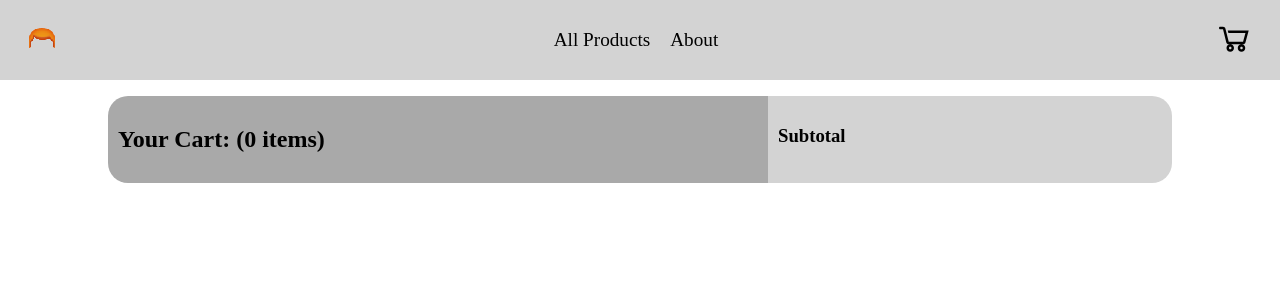
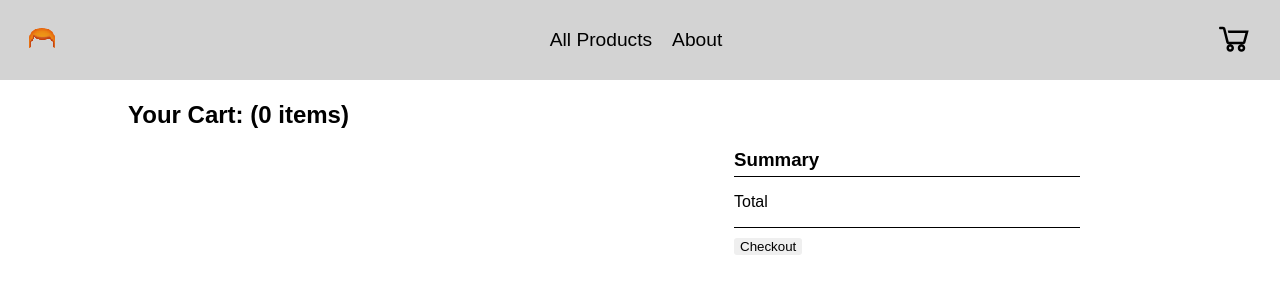
Before and after one commit to FrickTob/Ecommerce-Frontend, a React (Create React App) app: page /my-cart in a window 1280 px wide. Shown: the top 300 px of the page. Built offline with nearby package versions, Linux system fonts and the light colour scheme.

Commit message:
Style Updates

```diff
--- a/src/components/CartItem.js
+++ b/src/components/CartItem.js
@@ -5,9 +5,13 @@ const CartItem = ({item, quantity, onClick}) => {
   return (
     <div className='cartItemBox'>
       <img className='cartItemImg' alt='' src={item.product_image}></img>
-      <h3 className='cartItemTitle'>{item.product_title}</h3>
-      <h4 className='cartItemQuant'>{quantity}</h4>
-      <button onClick={onClick}>Remove</button>
+      <div className='cartItemDetailsBox'>
+        <h3>{item?.product_title}</h3>
+        <p>{item?.product_description}</p>
+        <p>Qty: {quantity}</p>
+        <p>Price: {item?.product_price}</p>
+        <button className='negativeButton' onClick={onClick}>Remove</button>
+      </div>
     </div>
   )
 }
--- a/src/components/Header.js
+++ b/src/components/Header.js
@@ -44,7 +44,7 @@ const Header = ({cartStuff}) => {
         <Link className='cartHeaderBox' to={'/my-cart'}>
           <div className='cartLogoBox'>
             <img className='cartLogo' src={cartLogo} />
-            <div id='cartNumItemsBubble' className='cartNumItemsBubble'>{cartSize === 0 ? "" : cartSize}</div>
+            <div id='cartNumItemsBubble' className='cartNumItemsBubble'></div>
           </div>
         </Link>
       </div>
--- a/src/pages/MyCartPage.js
+++ b/src/pages/MyCartPage.js
@@ -32,20 +32,25 @@ const MyCartPage = ({cartItems, removeCartItems}) => {
 
   return (
     <div className='myCartPage'>
+        <h2>Your Cart: ({cartItems.length} items)</h2>
+        <div className='cartInfoBox'>
           <div className='cartBox'>
-            <h2>Your Cart: ({cartItems.length} items)</h2>
               {cartItems.map((cartItem) => (
                 <CartItem key={cartItem[0].id} item={cartItem[0]} quantity={cartItem[1]} onClick={() => removeItem(cartItem[0].id)}/>
               ))}
           </div>
           <div className='subtotalBox'>
-          <h3>Subtotal</h3>
+            <h3>Summary</h3>
             {cartItems.map((cartItem) => (
               <div key={cartItem[0].id}>
-              <h3>{cartItem[0]?.product_title} {parseFloat(cartItem[0]?.product_price) * cartItem[1]}</h3>
+                <p>{cartItem[0]?.product_title} x{cartItem[1]}  {parseFloat(cartItem[0]?.product_price) * cartItem[1]}</p>
               </div>
             ))}
-          <h3>{totalPrice === 0 ? "" : totalPrice}</h3>
+            <div className='horizontalLine'></div>
+            <p>Total {totalPrice === 0 ? "" : totalPrice}</p>
+            <div className='horizontalLine'></div>
+            <button className='positiveButton'>Checkout</button>
+          </div>
         </div>
     </div>
   )
--- a/src/pages/ShopDetailedPage.js
+++ b/src/pages/ShopDetailedPage.js
@@ -53,11 +53,16 @@ const ShopDetailedPage = ({cartItems, addCartItems}) => {
 
   return (
     <div className='detailedPage'>
-      <img className='detailedImage' alt='' src={product?.product_image}></img>
-      <h1>{product?.product_title}</h1>
-      <p>{product?.product_description}</p>
-      <p>{product?.product_price}</p>
-      <button onClick={addToCart}>Add to Cart</button>
+      <div className='detailedItemBox'>
+        <img className='detailedImage' alt='' src={product?.product_image}></img>
+        <div className='detailedItemTitleBox'>
+          <h1>{product?.product_title}</h1>
+          <p>{product?.product_price}</p>
+        </div>
+        <div className='horizontalLine' />
+        <p>{product?.product_description}</p>
+        <button className='positiveButton' onClick={addToCart}>Add to Cart</button>
+      </div>
     </div>
   )
 }
--- a/src/styles/CartItem.css
+++ b/src/styles/CartItem.css
@@ -1,12 +1,20 @@
 .cartItemBox {
     display: flex;
     align-items: center;
-    justify-content: space-evenly;
     width: 100%;
     padding-bottom: 10px;
+    padding-left: 5vw;
 }
 .cartItemImg {
-    width: 20%;
+    width: 30%;
     aspect-ratio: 1;
 
 }
+
+.cartItemDetailsBox p {
+    margin: 5px;
+}
+
+.cartItemDetailsBox h3 {
+    margin: 5px;
+}
--- a/src/styles/General.css
+++ b/src/styles/General.css
@@ -1,3 +1,34 @@
 body {
     margin: 0;
 }
+
+p, h1, h2, h3, a {
+    font-family: Arial, Helvetica, sans-serif;
+}
+
+h1,h2,h3 {
+    margin-top: 5px;
+    margin-bottom: 5px;
+}
+
+.horizontalLine {
+    height: 1px;
+    width: 100%;
+    background-color: black;
+}
+
+button {
+    margin-top: 10px;
+    border-radius: 3px;
+    border: none;
+    transition: background-color .15s ease;
+    cursor: pointer;
+}
+
+.negativeButton:hover {
+    background-color: #ffb09c;
+}
+
+.positiveButton:hover {
+    background-color: #afe1af;
+}
--- a/src/styles/MyCartPage.css
+++ b/src/styles/MyCartPage.css
@@ -1,21 +1,29 @@
 .myCartPage {
     display: flex;
+    flex-direction: column;
     justify-content: center;
+    align-items: center;
     padding-top: 12vh;
+    padding-left: 10vw;
 }
+
+.myCartPage h2 {
+    width: 90vw;
+}
+
+.cartInfoBox {
+    display: flex;
+    width: 90vw;
+}
+
 .cartBox {
     width: 50%;
     min-height: 40%;
-    background-color: darkgray;
-    border-top-left-radius: 20px;
-    border-bottom-left-radius: 20px;
     padding: 10px;
 }
+
 .subtotalBox {
     width: 30%;
     min-height: 20%;
-    background-color: lightgray;
-    border-top-right-radius: 20px;
-    border-bottom-right-radius: 20px;
     padding: 10px;
 }
--- a/src/styles/ShopDetailedPage.css
+++ b/src/styles/ShopDetailedPage.css
@@ -1,12 +1,26 @@
 .detailedPage {
-    padding-top: 10vh;
+    padding-top: 12vh;
     width: 100%;
     display: flex;
     flex-direction: column;
     align-items: center;
 }
 
+.detailedItemBox {
+    display: flex;
+    flex-direction: column;
+    width: 30%;
+    align-items: start;
+}
+
 .detailedImage {
-    width: 25%;
+    width: 100%;
     aspect-ratio: 1/1;
 }
+
+.detailedItemTitleBox {
+    display: flex;
+    align-items: center;
+    justify-content: space-between;
+    width: 100%;
+}
```
Lines whose indentation alone changed are shown as unchanged.
